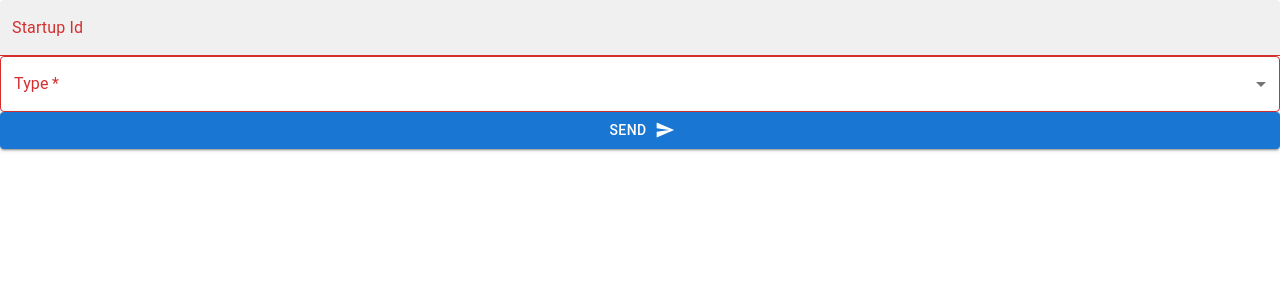
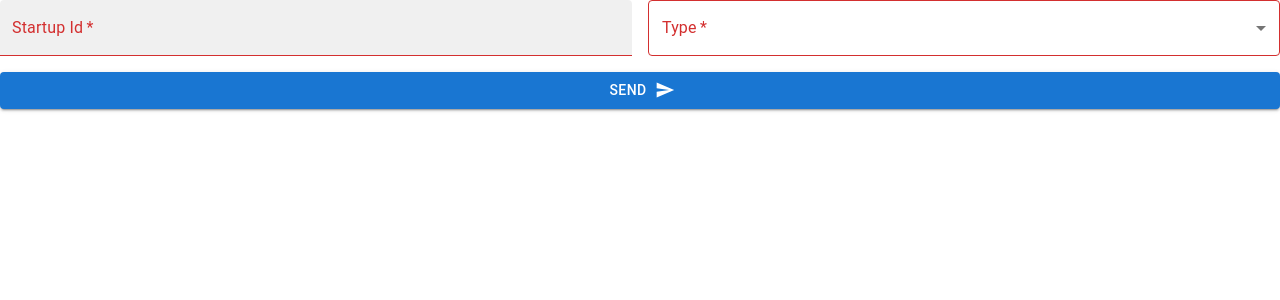
Before and after one commit to Digi-Dojo/MFront-VirtualSpaces, a React (Create React App) app: page / in a window 1280 px wide. Shown: the top 300 px of the page. Built offline with nearby package versions, Linux system fonts and the light colour scheme.

Commit message:
Added the fragment PlaceCreator for creating a place to a startup
Signed-off-by: Francesco <francesco.mazzini432@gmail.com>

```diff
--- a/src/App.js
+++ b/src/App.js
@@ -1,24 +1,12 @@
 import logo from './logo.svg';
 import './App.css';
-import { NumericField, OptionsSelector } from './components/Fields';
-import { useState } from 'react';
-import { ConfirmationButton } from './components/Buttons';
-import SendIcon from '@mui/icons-material/Send';
+import PlaceCreator from './fragments/PlaceCreator';
 
 function App() {
 
-  const [startupId, setStartupId] = useState();
-  const [type, setType] = useState();
-
   return (
     <div className="App">
-      <NumericField fieldTitle={"Startup Id"} numValue = {startupId} setNumValue = {setStartupId} />
-      <OptionsSelector fieldTitle={"Type"}
-        options = {["Personal Desk", "Meeting", "Board"]}
-        selectedOption = {type}
-        setSelectedOption = {setType}
-      />
-      <ConfirmationButton title={"Send"} icon={<SendIcon />}/>
+      <PlaceCreator />
     </div>
   );
 }
--- a/src/components/Fields.jsx
+++ b/src/components/Fields.jsx
@@ -12,6 +12,7 @@ const NumericField = ({fieldTitle, numValue, setNumValue}) => {
             onChange={(val) => setNumValue(val.target.value)}
             error = { !isFieldValid(numValue) }
             fullWidth
+            required
         />
     )
 
--- /dev/null
+++ b/src/fragments/PlaceCreator.jsx
@@ -0,0 +1,36 @@
+import { NumericField, OptionsSelector } from "../components/Fields";
+import { ConfirmationButton } from "../components/Buttons";
+import SendIcon from '@mui/icons-material/Send';
+import { useState } from "react";
+import { Grid } from "@mui/material";
+
+const PlaceCreator = (/* use qualcosa*/) => {
+
+    const [startupId, setStartupId] = useState();
+    const [type, setType] = useState();
+
+    return(
+        <div>
+            <Grid container spacing={2}>
+                <Grid item xs={6}>
+                    <NumericField fieldTitle={"Startup Id"} numValue = {startupId} setNumValue = {setStartupId} />
+                </Grid>
+                <Grid item xs={6}>
+                    <OptionsSelector fieldTitle={"Type"}
+                        options = {["Personal Desk", "Meeting", "Board"]}
+                        selectedOption = {type}
+                        setSelectedOption = {setType}
+                    />
+                </Grid>
+                <Grid item xs={12}>
+                    <ConfirmationButton title={"Send"} icon={<SendIcon />}/>
+                </Grid>
+            </Grid>
+
+
+        </div>
+    );
+
+}
+
+export default PlaceCreator;
```
